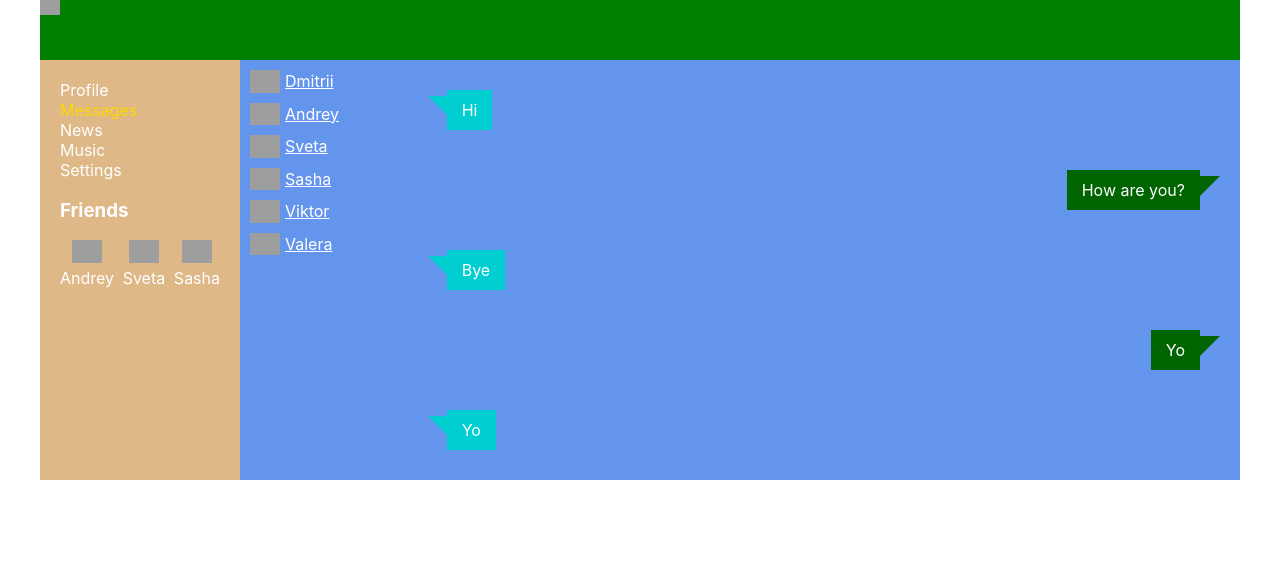
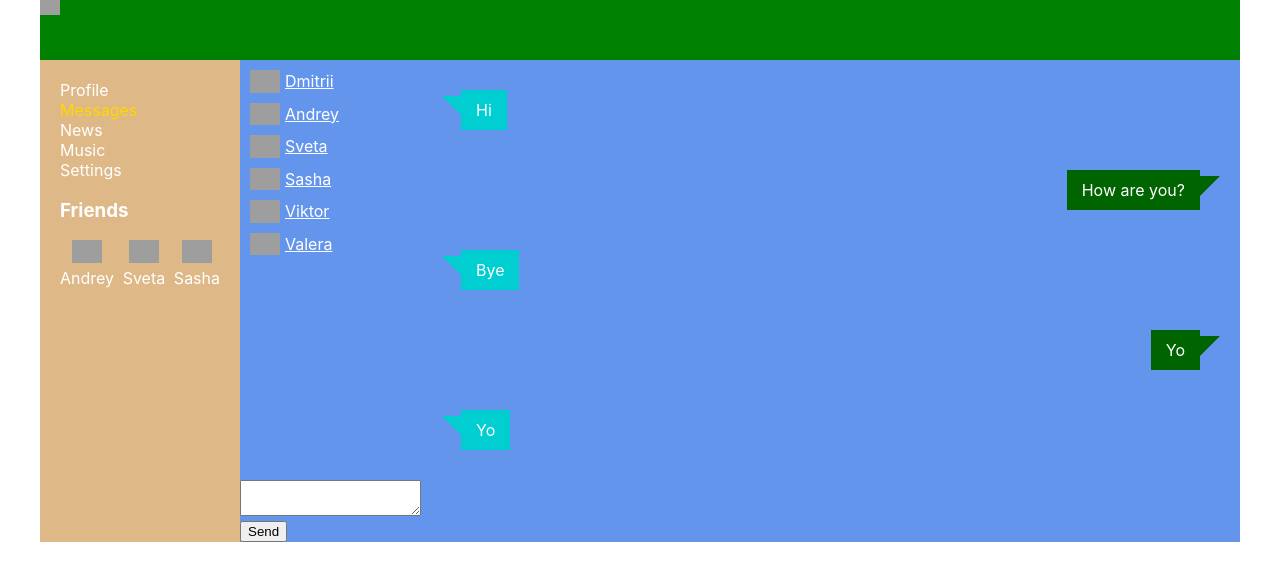
Before and after one commit to junetomato/react-social-network, a React (Create React App) app: page /dialogs in a window 1280 px wide. Shown: the top 580 px of the page. Built offline with nearby package versions, Linux system fonts and the light colour scheme; grey boxes are pictures that could not be loaded.

Commit message:
lesson 31 - added onClick for button, ref for textarea with no queries to DOM

```diff
--- a/src/components/Dialogs/Dialogs.jsx
+++ b/src/components/Dialogs/Dialogs.jsx
@@ -7,6 +7,13 @@ function Dialogs( props ) {
     let dialogsElements  = props.state.dialogs.map( d => <DialogItem name={ d.name } id={ d.id } avatar={ d.avatar } /> )
     let messagesElements = props.state.messages.map( m => <Message message={ m.message } type={ m.type } /> )
 
+    let sendMessage = () => {
+        let messageText = messageElement.current.value
+        alert( messageText )
+    }
+
+    let messageElement = React.createRef()
+
     return (
         <div className={ classes.dialogs }>
             <div className={ classes.dialogItems }>
@@ -15,6 +22,10 @@ function Dialogs( props ) {
             <div className={ classes.messages }>
                 { messagesElements }
             </div>
+            <div>
+                <textarea ref={ messageElement }></textarea>
+                <button type="button" onClick={ sendMessage }>Send</button>
+            </div>
         </div>
     )
 }
--- a/src/components/Profile/MyPosts/MyPosts.jsx
+++ b/src/components/Profile/MyPosts/MyPosts.jsx
@@ -5,15 +5,22 @@ import Post from './Post/Post'
 function MyPosts( props ) {
     let postsElements = props.posts.map( p => <Post message={ p.message } likesCount={ p.likesCount } /> )
 
+    let newPostElement = React.createRef()
+
+    let addPost = () => {
+        let text = newPostElement.current.value
+        alert( text )
+    }
+
     return (
         <div className={ classes.postsBlock }>
             <h3>My posts</h3>
             <div>
                 <div>
-                    <textarea></textarea>
+                    <textarea ref={ newPostElement }></textarea>
                 </div>
                 <div>
-                    <button>Add post</button>
+                    <button onClick={ addPost }>Add post</button>
                 </div>
             </div>
             <div className={ classes.posts }>
```
